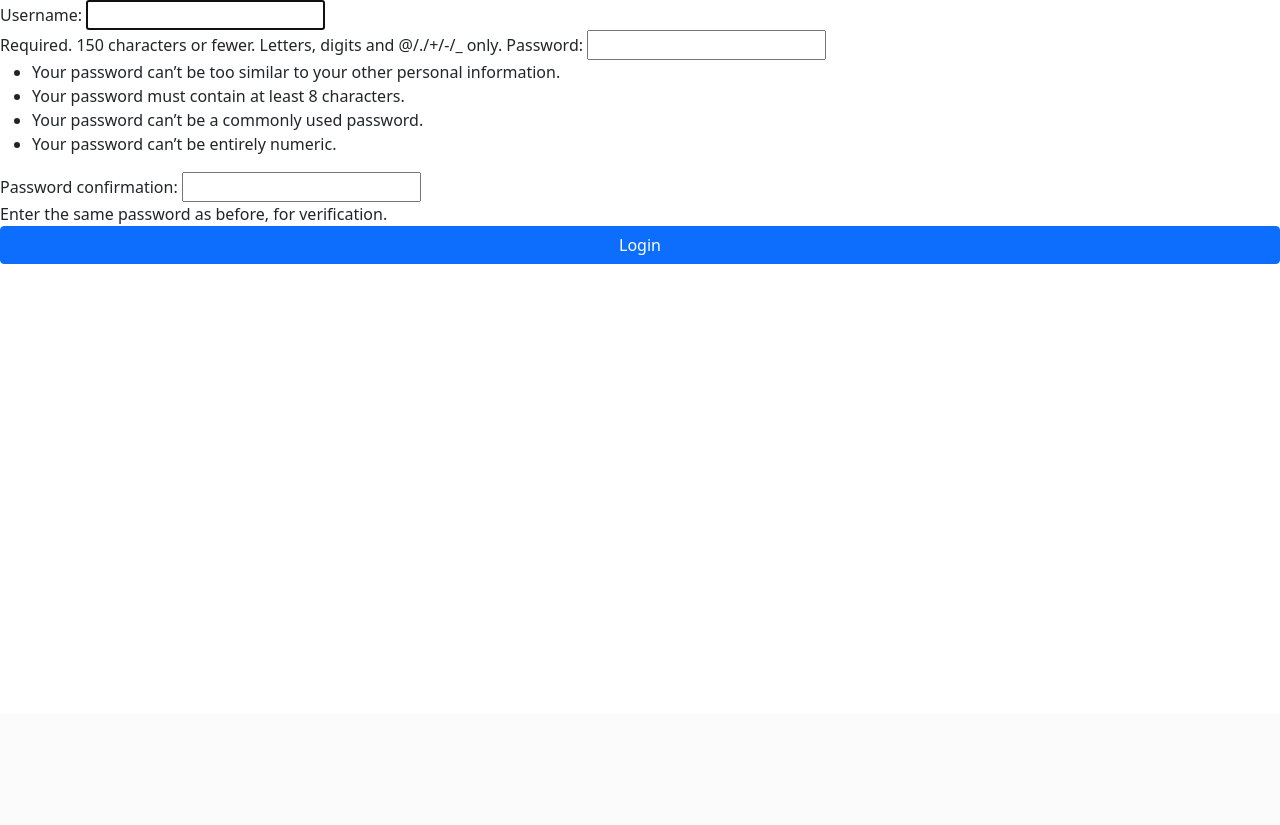
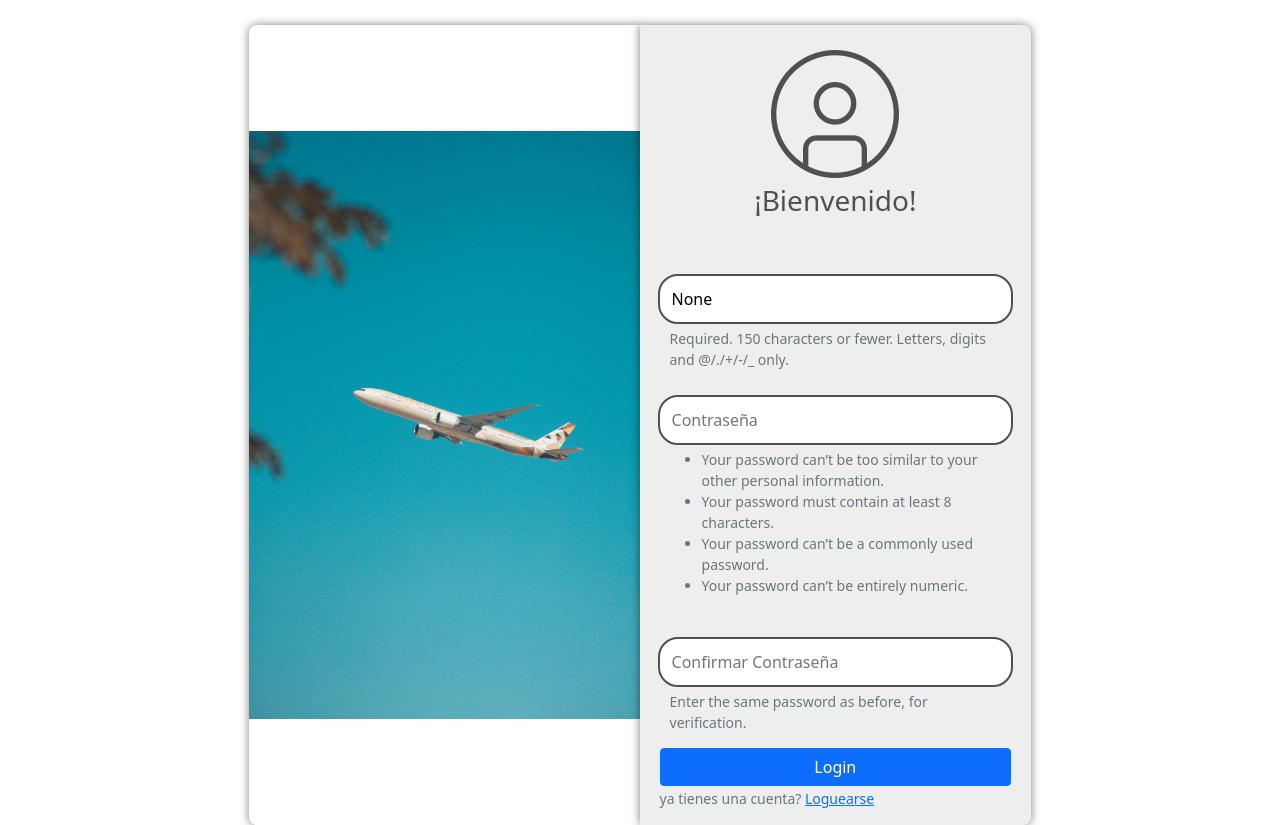
Before and after one commit to JohnCamargo97/VueloYA, a Django app: page /users/register in a window 1280 px wide. Shown: the part 86-911 px from the top of the page. Before the commit the page ends 350 px from the top, so only its background shows below. Run offline with Django 4.2, Linux system fonts and the light colour scheme.

Commit message:
fix register

```diff
--- a/VueloYA/settings.py
+++ b/VueloYA/settings.py
@@ -129,3 +129,9 @@ MEDIA_ROOT = os.path.join(BASE_DIR, '')
 MEDIA_URL = '/logos_aerolineas/'
 
 DEFAULT_AUTO_FIELD = 'django.db.models.BigAutoField'
+
+
+AUTHENTICATION_BACKENDS = [
+
+   'django.contrib.auth.backends.ModelBackend',
+]
--- a/users/templates/users/registrarse.html
+++ b/users/templates/users/registrarse.html
@@ -6,15 +6,88 @@
 
 {% block contenido %}
 
+<div class="container-fluid mauro-siete">
 
-<form action="" method="POST">
-    {% csrf_token %}
-    {{form}}
-    <div class="d-grid">
-        <button type="submit" class="btn btn-primary">Login</button>
+    <div class="container qq-q">
+
+
+
+            <div class="tt-t" style="height: 800px;"></div>
+
+            <div class="cuerpo-carta" style="height: 800px;">
+
+                <div class="cabecera-iniciar">
+                    <img class="imagen-usuario" src="{% static 'img/Usuario.png' %}" alt="">
+                    <h3 style="margin-top: 6px;" class="text-bienvenida">¡Bienvenido!</h3>
+                </div>
+
+                <div style="padding-left: 5%; padding-right: 5%;">
+
+                    <form  method="POST">
+                        {% csrf_token %}
+                        <br>
+                        <div style="max-width: 500px;">
+
+
+                            <div class="parte-usuario row">
+                                <input class="input-formulario-login" type="text" name="username" value= "{{ form.username.value }}" placeholder="Nombre de Usuario" maxlength="150" autocapitalize="none" autocomplete="username" autofocus required id="id_username">
+                                {% if form.username.errors %}
+                                    <div class="form-text" style="color: rgb(213, 114, 114);" id="basic-addon4">{{ form.username.errors }}</div>
+                                {% else %}
+                                    {% if form.username.help_text %}
+                                    <div class="form-text" id="basic-addon4">{{ form.username.help_text }}</div>
+                                    {% endif %}
+                                {% endif %}
+                                <div class="invalid-feedback">
+                                    Please choose a username.
+                                  </div>
+                            </div>
+
+                            <div class="parte-usuario row">
+                                <input class="input-formulario-login" type="password" name="password1" placeholder="Contraseña" autocomplete="Nueva contraseña" autofocus required id="id_password1">
+                                {% if form.password1.errors %}
+                                    <div class="form-text" style="color: rgb(213, 114, 114);" id="basic-addon4">{{ form.password1.errors }}</div>
+                                {% else %}
+                                    {% if form.password1.help_text %}
+                                        <div class="form-text" id="basic-addon4">{{ form.password1.help_text }}</div>
+                                    {% endif %}
+                                {% endif %}
+                            </div>
+
+                            <div class="parte-usuario row">
+                                <input class="input-formulario-login" type="password" name="password2" placeholder="Confirmar Contraseña" autocomplete="Confirmar contraseña" autofocus required id="id_password2">
+                                {% if form.password2.errors %}
+                                    {% for error in form.password2.errors %}
+                                    <div class="form-text" style="color: rgb(213, 114, 114);" id="basic-addon4">{{ error|escape }}</div>
+                                    {% endfor %}
+                                {% else %}
+                                    {% if form.password2.help_text %}
+                                        <div class="form-text" id="basic-addon4">{{ form.password2.help_text }}</div>
+                                    {% endif %}
+                                {% endif %}
+                            </div>
+
+                            <div class="d-grid">
+                                <button type="submit" class="btn btn-primary">Login</button>
+                            </div>
+                        </div>
+
+                    </form>
+                    <!-- Fin del formulario -->
+                    <div>
+                        <small class="text-muted">ya tienes una cuenta? <a class="ml-2" href="#">Loguearse</a></small>
+                    </div>
+
+
+                </div>
+            </div>
+
+
     </div>
 
-</form>
+</div>
+
+                        <!-- Formulario de inicio de sesión -->
 {% if messages %}
 {% for message in messages%}
     {{message}}
--- a/users/views.py
+++ b/users/views.py
@@ -12,15 +12,15 @@ def register(request):
 
         if form.is_valid():
 
-            form.save()
+            user = form.save()
             username = form.cleaned_data['username']
             password = form.cleaned_data['password1']
             print(form.cleaned_data)
 
-            user = authenticate(usename = username, password = password)
+            #user = authenticate(usename = username, password = password)
             print(user)
             try:
-                login(request, user)
+                login(request, user, backend='django.contrib.auth.backends.ModelBackend')
                 messages.success(request, ('Registro exitoso'))
                 return redirect('home_dev2')
             except:
```
Also changed, not shown: 1 other file.
